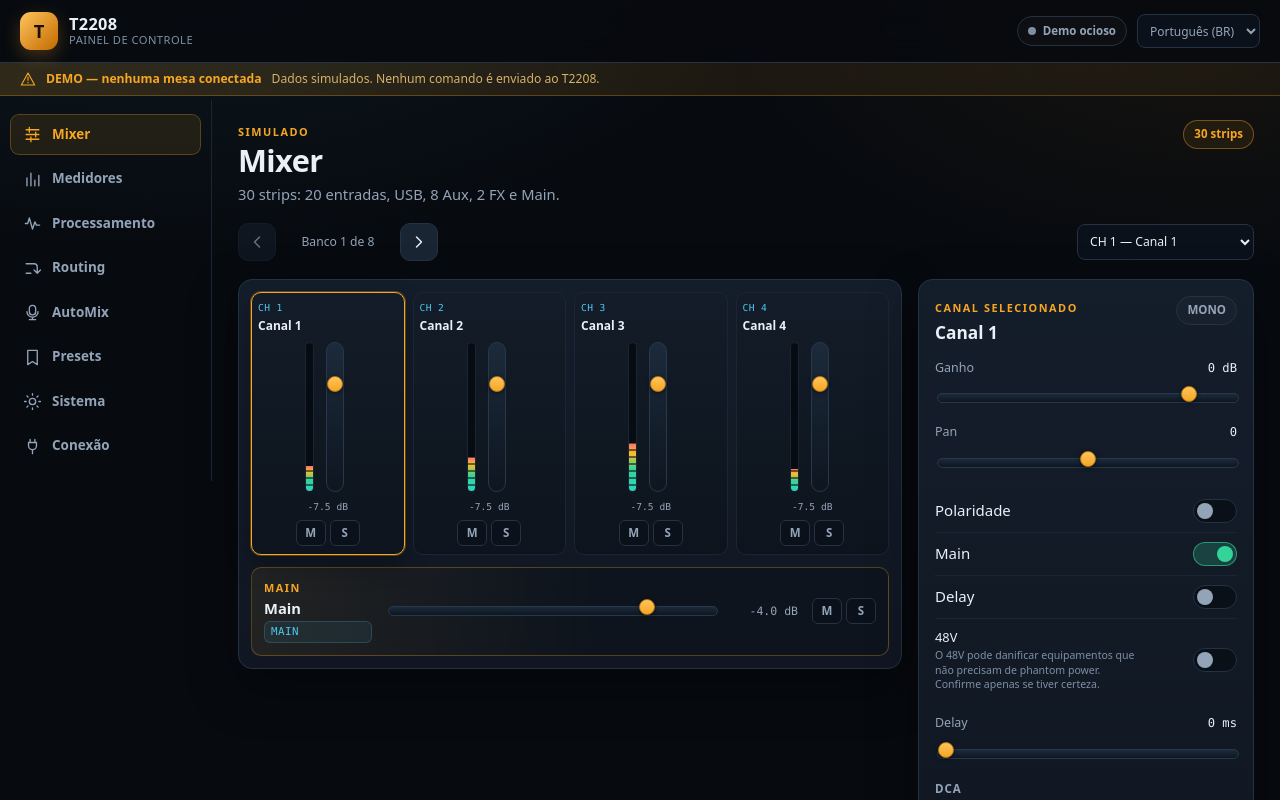
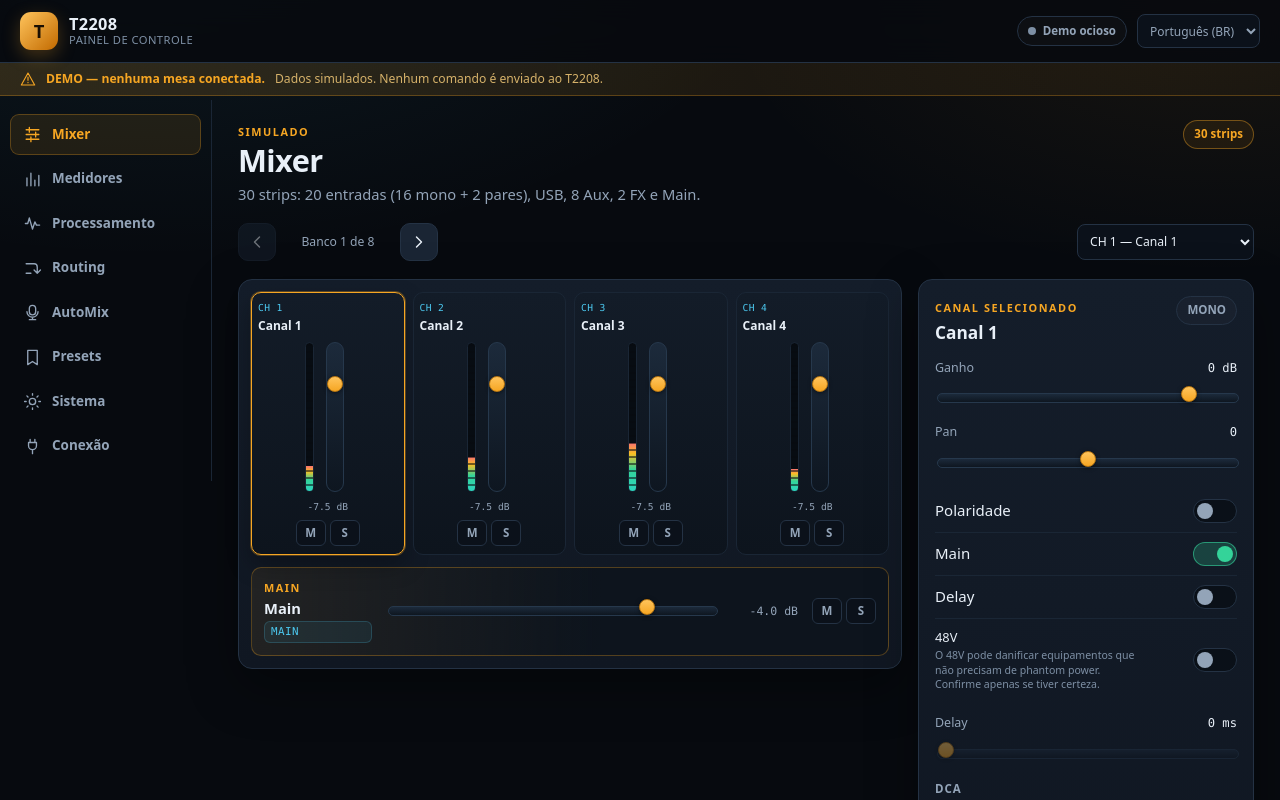
Before and after one commit to Angelo90810/T2208-web-panel, a React (Vite) app: page / in a window 1280 px wide. Shown: the top 800 px of the page. Built offline with nearby package versions, Linux system fonts and the light colour scheme.

Commit message:
fix: polish demo banner copy and disabled controls

```diff
--- a/src/i18n/catalog.ts
+++ b/src/i18n/catalog.ts
@@ -5,7 +5,7 @@ type Messages = Record<string, string>;
 const ptBR: Messages = {
   'app.title': 'T2208',
   'app.subtitle': 'Painel de controle',
-  'demo.banner': 'DEMO — nenhuma mesa conectada',
+  'demo.banner': 'DEMO — nenhuma mesa conectada.',
   'demo.detail': 'Dados simulados. Nenhum comando é enviado ao T2208.',
   'demo.short': 'DEMO',
   'common.cancel': 'Cancelar',
@@ -67,7 +67,7 @@ const ptBR: Messages = {
   'nav.system': 'Sistema',
   'nav.connection': 'Conexão',
   'mixer.title': 'Mixer',
-  'mixer.subtitle': '30 strips: 20 entradas, USB, 8 Aux, 2 FX e Main.',
+  'mixer.subtitle': '30 strips: 20 entradas (16 mono + 2 pares), USB, 8 Aux, 2 FX e Main.',
   'mixer.main': 'Main',
   'mixer.fader': 'Fader',
   'mixer.gain': 'Ganho',
@@ -249,7 +249,7 @@ const ptBR: Messages = {
 const en: Messages = {
   'app.title': 'T2208',
   'app.subtitle': 'Control panel',
-  'demo.banner': 'DEMO — no mixer connected',
+  'demo.banner': 'DEMO — no mixer connected.',
   'demo.detail': 'Simulated data. No command is sent to the T2208.',
   'demo.short': 'DEMO',
   'common.cancel': 'Cancel',
@@ -311,7 +311,7 @@ const en: Messages = {
   'nav.system': 'System',
   'nav.connection': 'Connection',
   'mixer.title': 'Mixer',
-  'mixer.subtitle': '30 strips: 20 inputs, USB, 8 Aux, 2 FX and Main.',
+  'mixer.subtitle': '30 strips: 20 inputs (16 mono + 2 pairs), USB, 8 Aux, 2 FX and Main.',
   'mixer.main': 'Main',
   'mixer.fader': 'Fader',
   'mixer.gain': 'Gain',
@@ -493,7 +493,7 @@ const en: Messages = {
 const zhCN: Messages = {
   'app.title': 'T2208',
   'app.subtitle': '控制面板',
-  'demo.banner': '演示 — 未连接调音台',
+  'demo.banner': '演示 — 未连接调音台。',
   'demo.detail': '模拟数据。不会向 T2208 发送任何命令。',
   'demo.short': '演示',
   'common.cancel': '取消',
@@ -555,7 +555,7 @@ const zhCN: Messages = {
   'nav.system': '系统',
   'nav.connection': '连接',
   'mixer.title': '混音台',
-  'mixer.subtitle': '30 个通道条：20 路输入、USB、8 路 Aux、2 路 FX 和 Main。',
+  'mixer.subtitle': '30 个通道条：20 路输入（16 单声道 + 2 对立体声）、USB、8 路 Aux、2 路 FX 和 Main。',
   'mixer.main': 'Main',
   'mixer.fader': '推子',
   'mixer.gain': '增益',
--- a/src/styles/global.css
+++ b/src/styles/global.css
@@ -322,6 +322,11 @@ input[type='range'] {
   accent-color: var(--accent);
   height: 22px;
   background: transparent;
+}
+
+input[type='range']:disabled {
+  opacity: 0.4;
+  cursor: not-allowed;
 }
 
 input[type='range']::-webkit-slider-runnable-track {
```
Also changed, not shown: 1 other file (tests, documents, lock files or other folders).
